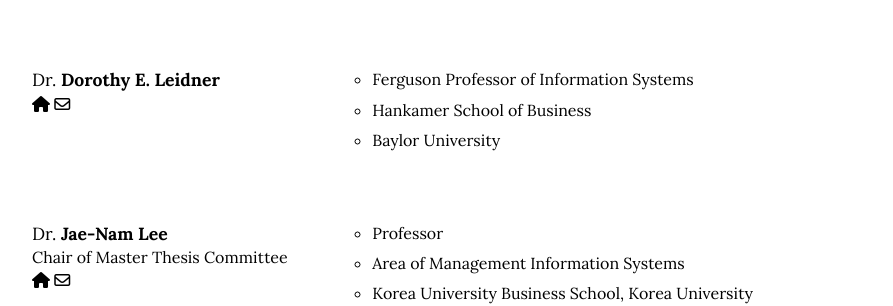
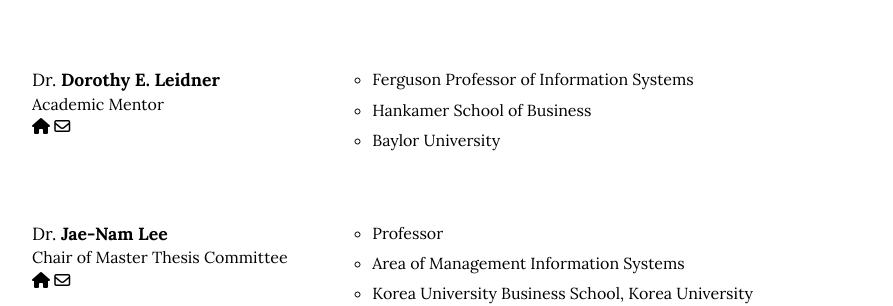
Before and after one commit to istaehun/taehun, a Jekyll site: the page built from references.html, in a window 1280 px wide. Shown: the part 940-1246 px from the top of the page, without its empty margins (188-1081 px from the left). Built offline with Jekyll 4.4.1, drawn with Linux system fonts in a browser that asks for light colours; nearby versions of some CDN libraries.

Commit message:
Update references.yml

```diff
--- a/_data/references.yml
+++ b/_data/references.yml
@@ -31,7 +31,7 @@
 -
   degree: "Dr"
   name: "Dorothy E. Leidner"
-  role: ""
+  role: "Academic Mentor"
   majors:
     - "Ferguson Professor of Information Systems"
     - "Hankamer School of Business"
```
